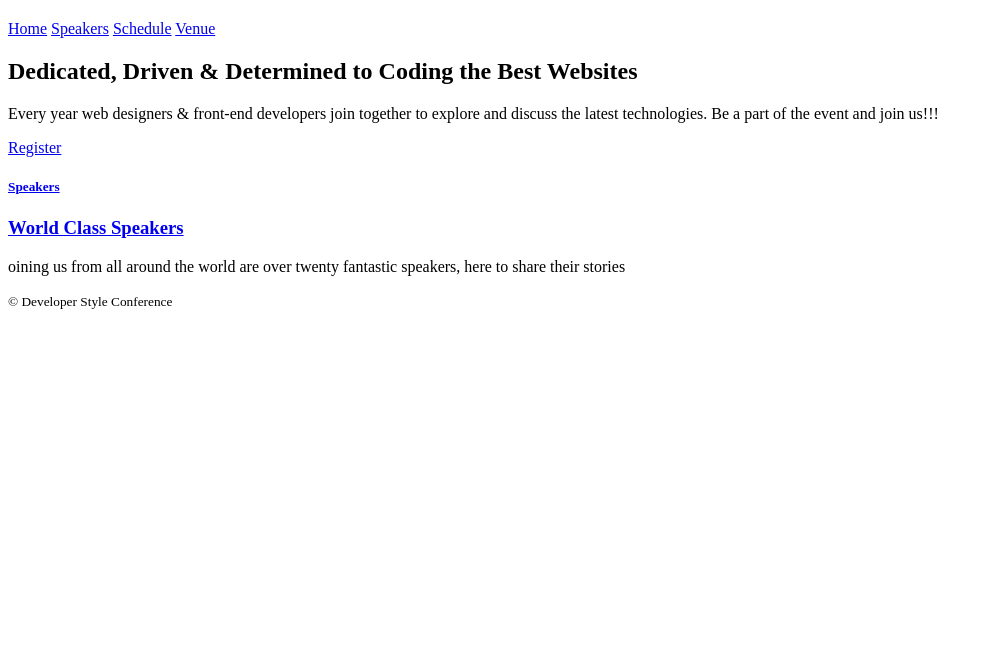
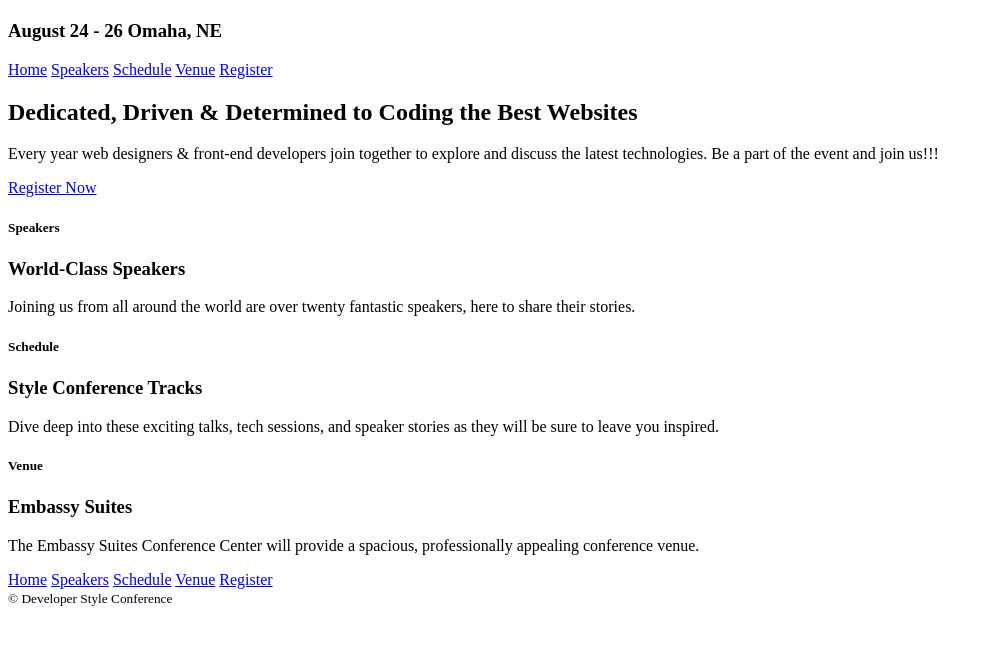
Before and after one commit to AmandoLopez/centro-latino-foundations, a plain HTML site: page style_conference/index.html in a window 1280 px wide. Shown: the part 137-782 px from the top of the page, without its empty margins (0-992 px from the left). Drawn offline with Linux system fonts and the light colour scheme.

Commit message:
Fixed code during first half of class 04/11/2022

```diff
--- a/style_conference/index.html
+++ b/style_conference/index.html
@@ -11,13 +11,16 @@
         <h1>
             <a href="index.html"><img src="assets/images/logo-1.png" alt="logo"></a>
         </h1>
+        <h3>August 24 - 26 Omaha, NE</h3>
         <nav>
             <a href="index.html">Home</a>
             <a href="speaker.html">Speakers</a>
             <a href="schedule.html">Schedule</a>
             <a href="venue.html">Venue</a>
+            <a href="register.html">Register</a>
         </nav>
     </header>
+
     <section>
         <h2>
             Dedicated, Driven & Determined to Coding the Best Websites
@@ -27,17 +30,47 @@
             to explore and discuss the latest technologies. Be a part of
             the event and join us!!!
         </p>
-        <a href="register.html">Register</a>
+        <a href="register.html">Register Now</a>
     </section>
+
     <section>
-        <a href="speaker.html">
-        <h5>Speakers</h5>
-        <h3>World Class Speakers</h3>
-        </a>
-        <p>oining us from all around the world are over twenty fantastic speakers, here to share their stories</p>
-        <footer>
-            <small>&copy Developer Style Conference</small>
-        </footer>
+        <section>
+            <h5>Speakers</h5>
+            <h3>World-Class Speakers</h3>
+            <p>
+                Joining us from all around the world are over
+                twenty fantastic speakers, here to share their
+                stories.
+            </p>
+        </section>
+        <section>
+            <h5>Schedule</h5>
+            <h3>Style Conference Tracks</h3>
+            <p>
+                Dive deep into these exciting talks, tech
+                sessions, and speaker stories as they will
+                be sure to leave you inspired.
+            </p>
+        </section>
+        <section>
+            <h5>Venue</h5>
+            <h3>Embassy Suites</h3>
+            <p>
+                The Embassy Suites Conference Center will
+                provide a spacious, professionally appealing
+                conference venue.
+            </p>
+        </section>
     </section>
+    <footer>
+        <nav>
+            <a href="index.html">Home</a>
+            <a href="speaker.html">Speakers</a>
+            <a href="schedule.html">Schedule</a>
+            <a href="venue.html">Venue</a>
+            <a href="register.html">Register</a>
+        </nav>
+        <small>&copy; Developer Style Conference</small>
+    </footer>
 </body>
 </html>
```
